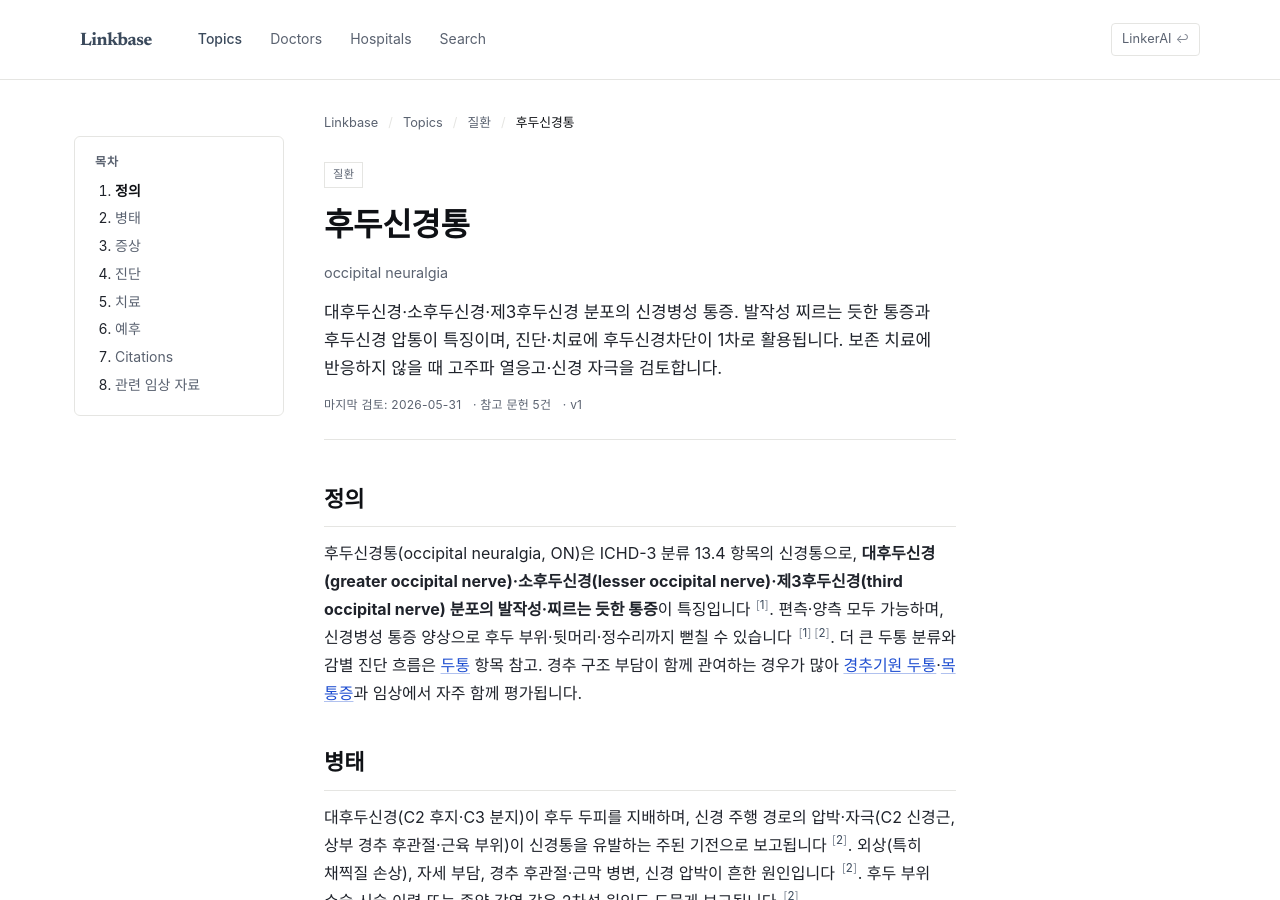
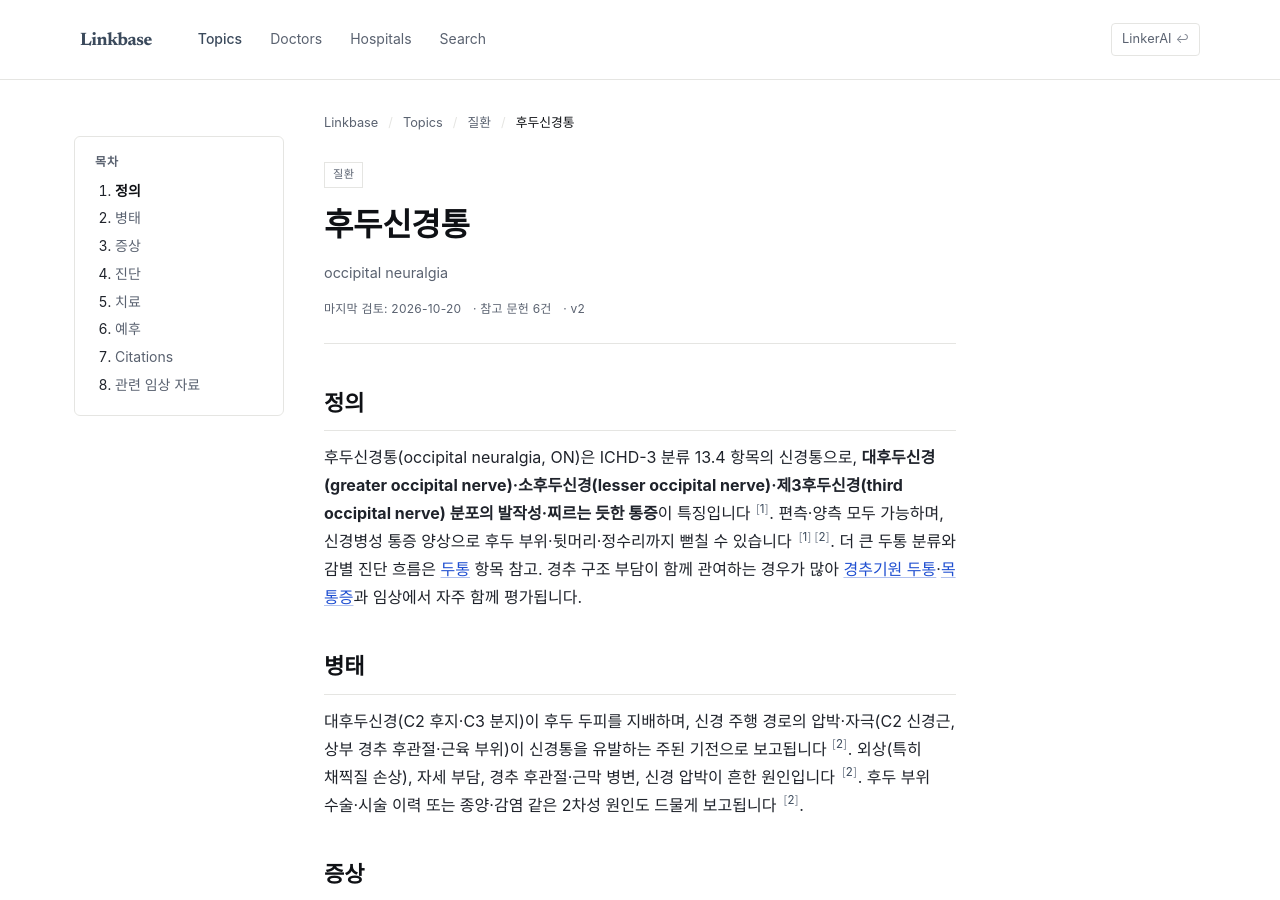
Before and after one commit to feelharmony/linkare-medical-knowledge, a Jekyll site: the page built from conditions/occipital-neuralgia.md, in a window 1280 px wide and 900 px high. Built offline with Jekyll 4.4.1, drawn with Linux system fonts in a browser that asks for light colours; some web fonts are replaced; some of the changed text lies outside the part shown.

Commit message:
pillar patch: 후두신경통, 뒤통수에 전기가 튀듯 찌르는 통증이 반복된다면 → occipital-neuralgia (anchors: treatment)

```diff
--- a/conditions/occipital-neuralgia.md
+++ b/conditions/occipital-neuralgia.md
@@ -4,7 +4,7 @@
 entity_type: condition
 permalink: /conditions/occipital-neuralgia/
 title: 후두신경통
-description: 대후두신경·소후두신경·제3후두신경 분포의 신경병성 통증. 발작성 찌르는 듯한 통증과 후두신경 압통이 특징이며, 진단·치료에 후두신경차단이 1차로 활용됩니다. 보존 치료에 반응하지 않을 때 고주파 열응고·신경 자극을 검토합니다.
+description: ''
 title_en: occipital neuralgia
 aliases:
   - 후두신경통
@@ -13,17 +13,23 @@
   - occipital neuralgia
   - greater occipital neuralgia
   - GON
-last_reviewed: '2026-05-31'
+last_reviewed: '2026-10-20'
 locked: true
 quality_status: verified
 verified_by: 문헌 및 내부 정합성 검토
 next_review: '2026-08-09'
-source_count: 5
+source_count: 6
 source_count_external: 5
-source_count_clinic_pillar: 0
-clinic_footnote_ids: []
-external_footnote_ids: [2, 3, 4, 5, 6]
-version: 1
+source_count_clinic_pillar: 1
+clinic_footnote_ids:
+  - 7
+external_footnote_ids:
+  - 2
+  - 3
+  - 4
+  - 5
+  - 6
+version: 2
 ---
 ## 정의
 후두신경통(occipital neuralgia, ON)은 ICHD-3 분류 13.4 항목의 신경통으로, **대후두신경(greater occipital nerve)·소후두신경(lesser occipital nerve)·제3후두신경(third occipital nerve) 분포의 발작성·찌르는 듯한 통증**이 특징입니다 [^2]. 편측·양측 모두 가능하며, 신경병성 통증 양상으로 후두 부위·뒷머리·정수리까지 뻗칠 수 있습니다 [^2][^4]. 더 큰 두통 분류와 감별 진단 흐름은 [두통](/symptoms/headache/) 항목 참고. 경추 구조 부담이 함께 관여하는 경우가 많아 [경추기원 두통](/conditions/cervicogenic-headache/)·[목 통증](/symptoms/neck-pain/)과 임상에서 자주 함께 평가됩니다.
@@ -88,3 +103,4 @@
 ## Changelog
 - 2026-05-03 v2: 내용 업데이트.
 - 2026-05-03 v1: 내용 업데이트.
+- 2026-10-20 v2: 치료 enrich
```
Also changed, not shown: other parts of conditions/occipital-neuralgia.md (+13 -4 lines).
